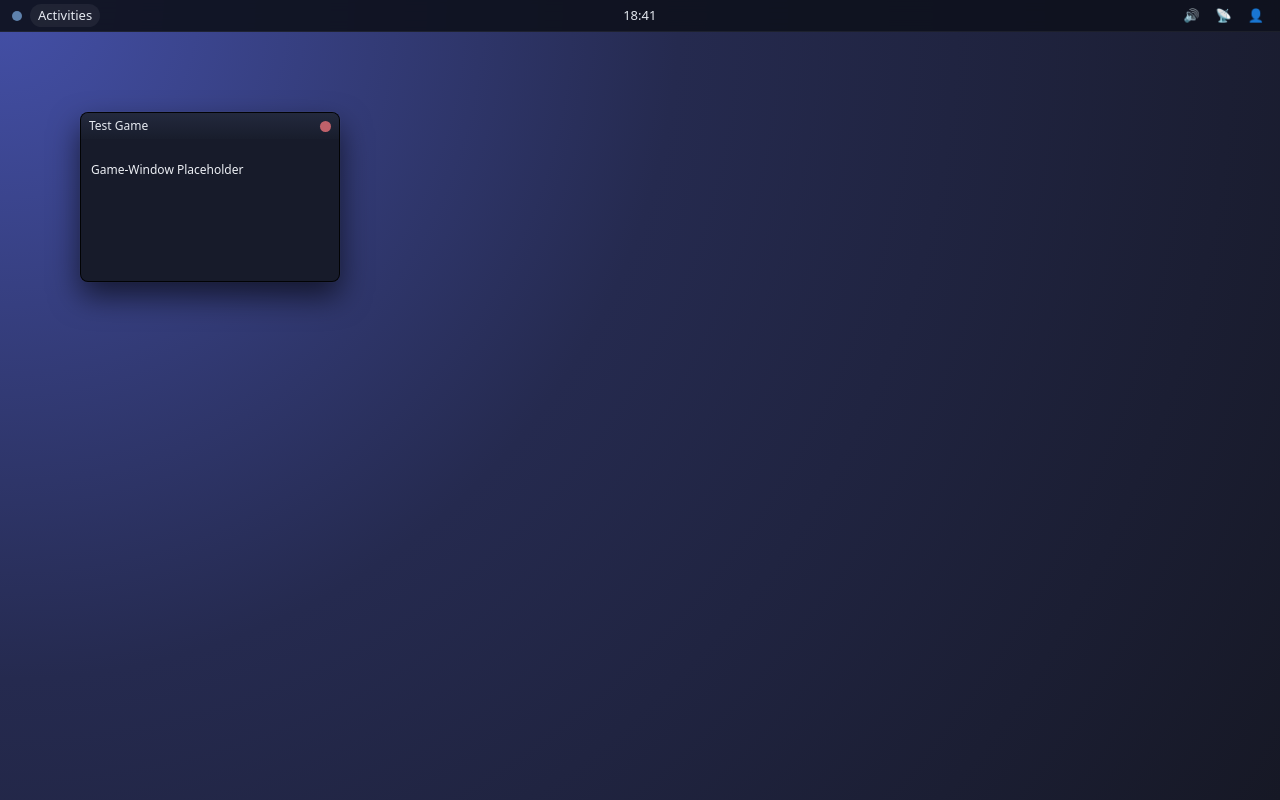
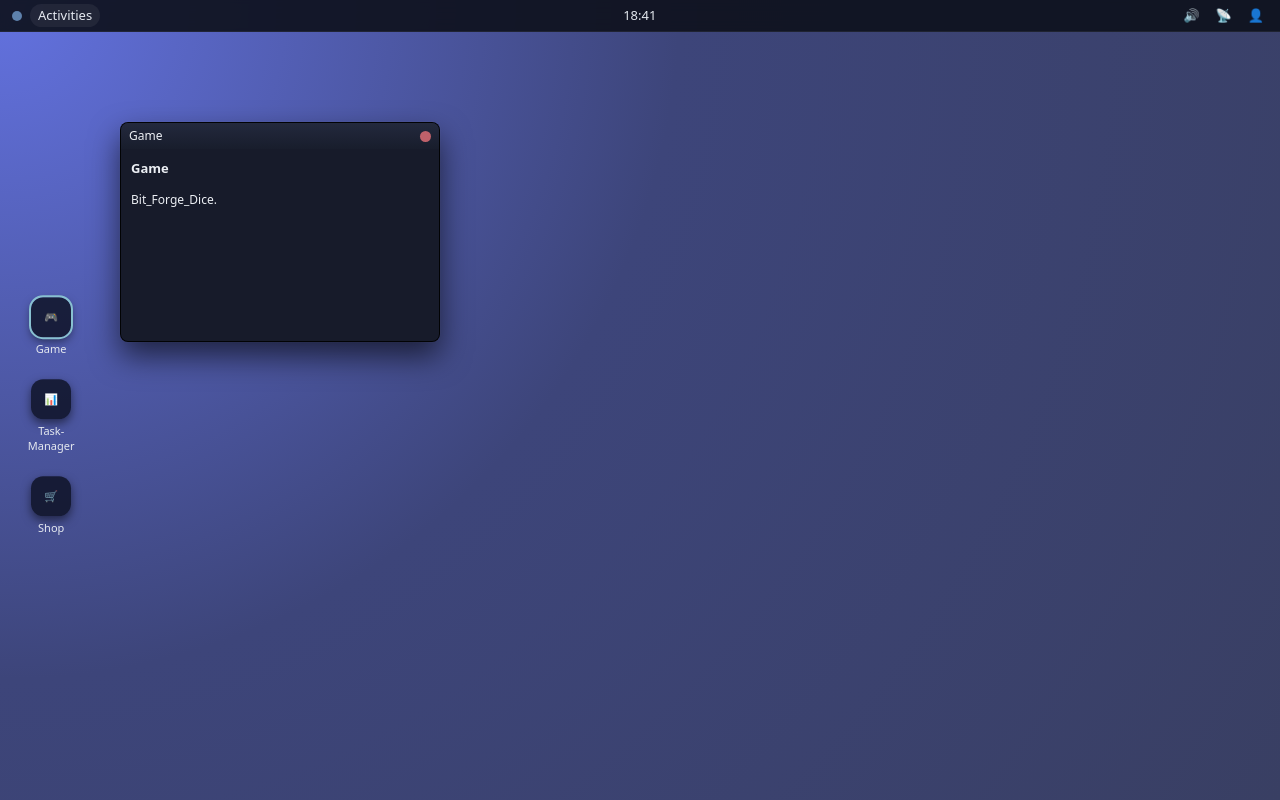
Before and after one commit to sweetfamine/Bit-Forge, a Vue app: page / in a window 1280 px wide. Built offline with nearby package versions, Linux system fonts and the light colour scheme.

Commit message:
added dock, windows and windowpositions

```diff
--- a/src/components/Desktop.vue
+++ b/src/components/Desktop.vue
@@ -1,6 +1,6 @@
 <template>
   <div class="desktop">
-    <!-- GNOME-Top-Bar -->
+    <!-- Top-Bar -->
     <header class="top-bar">
       <div class="top-left">
         <span class="logo-dot"></span>
@@ -18,37 +18,106 @@
       </div>
     </header>
 
-    <!-- Desktop / Fensterfläche -->
+    <!-- Hauptbereich -->
     <main class="window-area">
+      <!-- Dock -->
+      <nav class="dock">
+        <button
+          v-for="w in windows"
+          :key="w.id"
+          class="dock-icon"
+          :class="{ active: w.visible }"
+          @click="toggleWindow(w.id)"
+        >
+          <div class="dock-icon-circle">
+            <span v-if="w.type === 'game'">🎮</span>
+            <span v-else-if="w.type === 'task'">📊</span>
+            <span v-else-if="w.type === 'shop'">🛒</span>
+            <span v-else>📦</span>
+          </div>
+          <span class="dock-label">{{ w.title }}</span>
+        </button>
+      </nav>
+
+      <!-- Fenster -->
       <WindowFrame
-        v-for="w in windows"
+        v-for="w in visibleWindows"
         :key="w.id"
         :title="w.title"
         :x="w.x"
         :y="w.y"
-      />
+        :z-index="w.zIndex"
+        @close="closeWindow(w.id)"
+        @focus="focusWindow(w.id)"
+        @update:position="updateWindowPosition(w.id, $event)"
+      >
+        <component :is="w.component" />
+      </WindowFrame>
     </main>
   </div>
 </template>
 
 <script setup lang="ts">
-import { ref, onMounted, onBeforeUnmount } from "vue";
-import WindowFrame from "./windows/WindowFrame.vue";
+import { computed, onBeforeUnmount, onMounted, ref, type Component } from "vue";
+import WindowFrame from "./WindowFrame.vue";
+import GameWindow from "./windows/GameWindow.vue";
+import TaskManagerWindow from "./windows/TaskManagerWindow.vue";
+import ShopWindow from "./windows/ShopWindow.vue";
 
-interface GameWindow {
-  id: number;
+type WindowType = "game" | "task" | "shop" | "other";
+
+interface OsWindow {
+  id: string;
   title: string;
+  type: WindowType;
+  component: Component;
   x: number;
   y: number;
+  visible: boolean;
+  zIndex: number;
 }
 
-const windows = ref<GameWindow[]>([
-  { id: 1, title: "Test Game", x: 80, y: 80 }
+const timeString = ref("");
+let timer: number | undefined;
+
+const windows = ref<OsWindow[]>([
+  {
+    id: "game",
+    title: "Game",
+    type: "game",
+    component: GameWindow,
+    x: 120,
+    y: 90,
+    visible: true,
+    zIndex: 1
+  },
+  {
+    id: "task",
+    title: "Task-Manager",
+    type: "task",
+    component: TaskManagerWindow,
+    x: 480,
+    y: 120,
+    visible: false,
+    zIndex: 1
+  },
+  {
+    id: "shop",
+    title: "Shop",
+    type: "shop",
+    component: ShopWindow,
+    x: 280,
+    y: 220,
+    visible: false,
+    zIndex: 1
+  }
 ]);
 
-const timeString = ref("");
-
-let timer: number | undefined;
+const visibleWindows = computed(() =>
+  windows.value
+    .filter((w) => w.visible)
+    .sort((a, b) => a.zIndex - b.zIndex)
+);
 
 const updateTime = () => {
   const now = new Date();
@@ -65,14 +134,42 @@ onMounted(() => {
 onBeforeUnmount(() => {
   if (timer) window.clearInterval(timer);
 });
+
+const updateWindowPosition = (id: string, pos: { x: number; y: number }) => {
+  const win = windows.value.find((w) => w.id === id);
+  if (!win) return;
+  win.x = pos.x;
+  win.y = pos.y;
+};
+
+const toggleWindow = (id: string) => {
+  const win = windows.value.find((w) => w.id === id);
+  if (!win) return;
+  win.visible = !win.visible;
+  if (win.visible) {
+    focusWindow(id);
+  }
+};
+
+const closeWindow = (id: string) => {
+  const win = windows.value.find((w) => w.id === id);
+  if (!win) return;
+  win.visible = false;
+};
+
+const focusWindow = (id: string) => {
+  const maxZ = Math.max(...windows.value.map((w) => w.zIndex));
+  const win = windows.value.find((w) => w.id === id);
+  if (!win) return;
+  win.zIndex = maxZ + 1;
+};
 </script>
 
 <style scoped>
 .desktop {
   width: 100vw;
   height: 100vh;
-  /* GNOME-artiger Hintergrund (leichtes Gradient) */
-  background: radial-gradient(circle at top left, #4450a8 0%, #252a4f 45%, #161825 100%);
+  background: radial-gradient(circle at top left, #6372e0 0%, #3d457a 45%, #393f63 100%);
   display: flex;
   flex-direction: column;
   overflow: hidden;
@@ -80,20 +177,17 @@ onBeforeUnmount(() => {
   font-family: system-ui, -apple-system, BlinkMacSystemFont, "Segoe UI", sans-serif;
 }
 
-/* Top-Bar wie GNOME */
 .top-bar {
   height: 32px;
   background: rgba(15, 18, 30, 0.92);
   backdrop-filter: blur(6px);
   border-bottom: 1px solid rgba(255, 255, 255, 0.06);
-
   display: flex;
   align-items: center;
   padding: 0 12px;
   font-size: 13px;
 }
 
-/* Drei Bereiche: links, center, rechts */
 .top-left,
 .top-right {
   display: flex;
@@ -102,14 +196,12 @@ onBeforeUnmount(() => {
   min-width: 0;
 }
 
-/* center wirklich mittig */
 .top-center {
   flex: 1;
   text-align: center;
   font-weight: 500;
 }
 
-/* kleine "GNOME"-Marke links */
 .logo-dot {
   width: 10px;
   height: 10px;
@@ -127,7 +219,6 @@ onBeforeUnmount(() => {
   background: rgba(255, 255, 255, 0.14);
 }
 
-/* Icons rechts */
 .top-right .icon,
 .top-right .user {
   padding: 2px 4px;
@@ -139,11 +230,52 @@ onBeforeUnmount(() => {
   background: rgba(255, 255, 255, 0.08);
 }
 
-/* Fensterfläche */
 .window-area {
   flex: 1;
   position: relative;
   overflow: hidden;
   padding: 12px 16px;
 }
+
+.dock {
+  position: absolute;
+  left: 8px;
+  top: 50%;
+  transform: translateY(-50%);
+  display: flex;
+  flex-direction: column;
+  gap: 10px;
+}
+
+.dock-icon {
+  border: none;
+  background: transparent;
+  cursor: pointer;
+  display: flex;
+  flex-direction: column;
+  align-items: center;
+  gap: 4px;
+  color: #e5e9f0;
+  font-size: 11px;
+}
+
+.dock-icon-circle {
+  width: 40px;
+  height: 40px;
+  border-radius: 12px;
+  background: rgba(10, 14, 30, 0.8);
+  display: flex;
+  align-items: center;
+  justify-content: center;
+  box-shadow: 0 4px 10px rgba(0, 0, 0, 0.5);
+}
+
+.dock-icon.active .dock-icon-circle {
+  outline: 2px solid #88c0d0;
+}
+
+.dock-label {
+  max-width: 60px;
+  text-align: center;
+}
 </style>
--- /dev/null
+++ b/src/components/WindowFrame.vue
@@ -0,0 +1,170 @@
+<template>
+  <div
+    class="window-frame"
+    :style="{
+      left: props.x + 'px',
+      top: props.y + 'px',
+      zIndex: (props.zIndex ?? 1)
+    }"
+    @mousedown.stop="onFocus"
+  >
+    <div
+      class="window-titlebar"
+      @mousedown.stop.prevent="startDrag"
+    >
+      <div class="title-left">
+        <span class="window-title">{{ props.title }}</span>
+      </div>
+      <div class="title-right">
+        <!-- Close / Min / Max -->
+        <button class="window-btn close" @click.stop="onClose"></button>
+      </div>
+    </div>
+
+    <div class="window-content">
+      <slot>
+        <p>Fensterinhalt</p>
+      </slot>
+    </div>
+  </div>
+</template>
+
+<script setup lang="ts">
+import { onBeforeUnmount } from "vue";
+
+interface Props {
+  title: string;
+  x: number;
+  y: number;
+  zIndex?: number;
+}
+
+const props = defineProps<Props>();
+
+const emit = defineEmits<{
+  (e: "close"): void;
+  (e: "focus"): void;
+  (e: "update:position", value: { x: number; y: number }): void;
+}>();
+
+let dragging = false;
+let offsetX = 0;
+let offsetY = 0;
+
+const onClose = () => emit("close");
+const onFocus = () => emit("focus");
+
+const onMouseMove = (event: MouseEvent) => {
+  if (!dragging) return;
+
+  let newX = event.clientX - offsetX;
+  let newY = event.clientY - offsetY;
+  const minX = -50;
+  const minY = 0;
+  const maxX = window.innerWidth - 120;
+  const maxY = window.innerHeight - 60;
+
+  newX = Math.min(Math.max(newX, minX), maxX);
+  newY = Math.min(Math.max(newY, minY), maxY);
+
+  emit("update:position", { x: newX, y: newY });
+};
+
+const stopDrag = () => {
+  dragging = false;
+  window.removeEventListener("mousemove", onMouseMove);
+  window.removeEventListener("mouseup", stopDrag);
+};
+
+const startDrag = (event: MouseEvent) => {
+  dragging = true;
+  emit("focus");
+
+  offsetX = event.clientX - props.x;
+  offsetY = event.clientY - props.y;
+
+  window.addEventListener("mousemove", onMouseMove);
+  window.addEventListener("mouseup", stopDrag);
+};
+
+onBeforeUnmount(() => {
+  stopDrag();
+});
+</script>
+
+<style scoped>
+.window-frame {
+  position: absolute;
+  width: 320px;
+  height: 220px;
+  background: #171b2a;
+  border-radius: 8px;
+  border: 1px solid rgba(0, 0, 0, 0.9);
+  box-shadow:
+    0 14px 30px rgba(0, 0, 0, 0.6),
+    0 0 0 1px rgba(255, 255, 255, 0.02);
+  overflow: hidden;
+  display: flex;
+  flex-direction: column;
+  color: #eceff4;
+}
+
+.window-titlebar {
+  height: 26px;
+  padding: 0 8px;
+  background: linear-gradient(to bottom, #23293d, #181d2c);
+  display: flex;
+  align-items: center;
+  justify-content: space-between;
+  gap: 8px;
+  cursor: move;
+}
+
+.title-left {
+  overflow: hidden;
+  text-overflow: ellipsis;
+  white-space: nowrap;
+  font-size: 12px;
+}
+
+.window-title {
+  font-weight: 500;
+}
+
+.title-right {
+  display: flex;
+  align-items: center;
+  gap: 6px;
+}
+
+.window-btn {
+  width: 11px;
+  height: 11px;
+  border-radius: 999px;
+  border: none;
+  padding: 0;
+  cursor: pointer;
+}
+
+.window-btn.close {
+  background: #bf616a;
+}
+
+.window-btn.min {
+  background: #ebcb8b;
+}
+
+.window-btn.max {
+  background: #a3be8c;
+}
+
+.window-btn:hover {
+  filter: brightness(1.1);
+}
+
+.window-content {
+  flex: 1;
+  padding: 10px;
+  font-size: 12px;
+}
+</style>
--- /dev/null
+++ b/src/components/windows/GameWindow.vue
@@ -0,0 +1,20 @@
+<template>
+  <div class="window-inner">
+    <h3>Game</h3>
+    <p>Bit_Forge_Dice.</p>
+  </div>
+</template>
+
+<script setup lang="ts">
+</script>
+
+<style scoped>
+.window-inner h3 {
+  margin: 0 0 6px;
+  font-size: 13px;
+}
+
+.window-inner p {
+  font-size: 12px;
+}
+</style>
--- /dev/null
+++ b/src/components/windows/ShopWindow.vue
@@ -0,0 +1,36 @@
+<template>
+  <div class="window-inner">
+    <h3>Upgrade Shop</h3>
+    <p>purchase your upgrades here!</p>
+    <ul class="shop-list">
+      <li>Item</li>
+      <li>Item</li>
+      <li>Item</li>
+    </ul>
+  </div>
+</template>
+
+<script setup lang="ts">
+</script>
+
+<style scoped>
+.window-inner h3 {
+  margin: 0 0 6px;
+  font-size: 13px;
+}
+
+.window-inner p {
+  font-size: 12px;
+  margin: 0 0 6px;
+}
+
+.shop-list {
+  margin: 0;
+  padding-left: 16px;
+}
+
+.shop-list li {
+  font-size: 12px;
+  line-height: 1.4;
+}
+</style>
--- /dev/null
+++ b/src/components/windows/TaskManagerWindow.vue
@@ -0,0 +1,30 @@
+<template>
+  <div class="window-inner">
+    <h3>Task-Manager</h3>
+    <ul>
+      <li>Bits – 24</li>
+      <li>Cores – 3</li>
+      <li>Chaos – 1% CPU</li>
+    </ul>
+  </div>
+</template>
+
+<script setup lang="ts">
+</script>
+
+<style scoped>
+.window-inner h3 {
+  margin: 0 0 6px;
+  font-size: 13px;
+}
+
+.window-inner ul {
+  margin: 0;
+  padding-left: 16px;
+}
+
+.window-inner li {
+  font-size: 12px;
+  line-height: 1.4;
+}
+</style>
```
